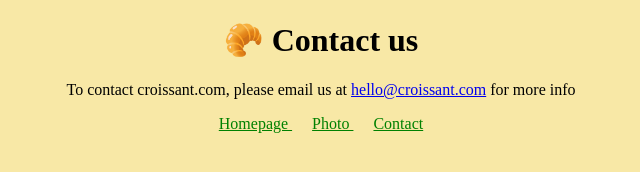
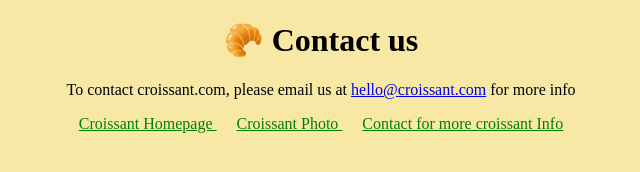
Before and after one commit to MarciaPratas2000/Mutiple-pages-project, a plain HTML site: page contact.html in a window 1280 px wide. Shown: the whole page, without its empty margins (319-959 px from the left). Drawn offline with Linux system fonts and the light colour scheme.

Commit message:
SEO friendly changes

```diff
--- a/contact.html
+++ b/contact.html
@@ -4,21 +4,22 @@
     <meta charset="UTF-8">
     <meta name="viewport" content="width=device-width, initial-scale=1.0">
     <link rel="stylesheet" href="/css/style.css">
-    <title>Contact Page</title>
+    <meta name="description" content=" Questions about croissants? Reach out to us for all things croissant-related.">
+    <title>Contact Page - Croissant.com email information</title>
 </head>
 <body>
     <h1>🥐 Contact us</h1>
     <p>To contact croissant.com, please email us at <a href="mailto: hello@croissant.com"> hello@croissant.com</a>
         for more info </p>
     <footer>
-    <a href="/">
-        Homepage
+    <a href="/" title="Croissant Homepage">
+        Croissant Homepage
     </a>
-    <a href="/photo.html">
-        Photo
+    <a href="/photo.html" title="Croissant Photo">
+       Croissant Photo
     </a>
-    <a href="/contact.html">
-        Contact
+    <a href="/contact.html" title="Email for additional croissant informations">
+       Contact for more croissant Info
     </a>
 </footer>
 </body>
```
Also changed, not shown: index.html (+2 -1 lines), photo.html (+3 -2 lines).
